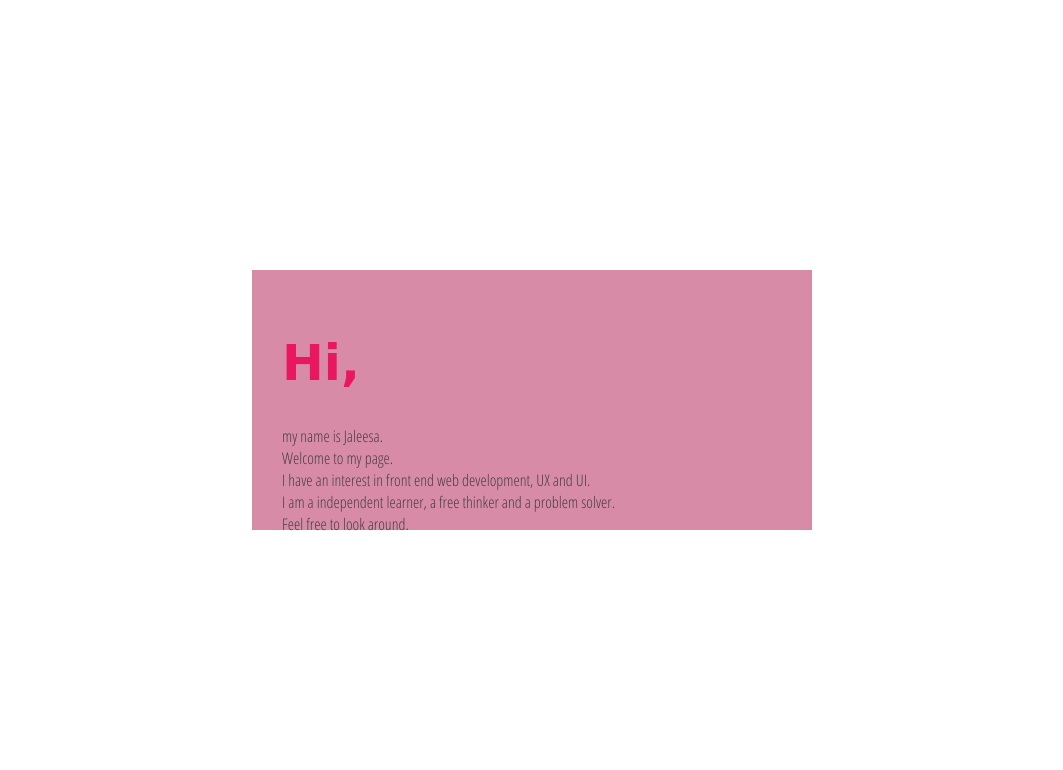
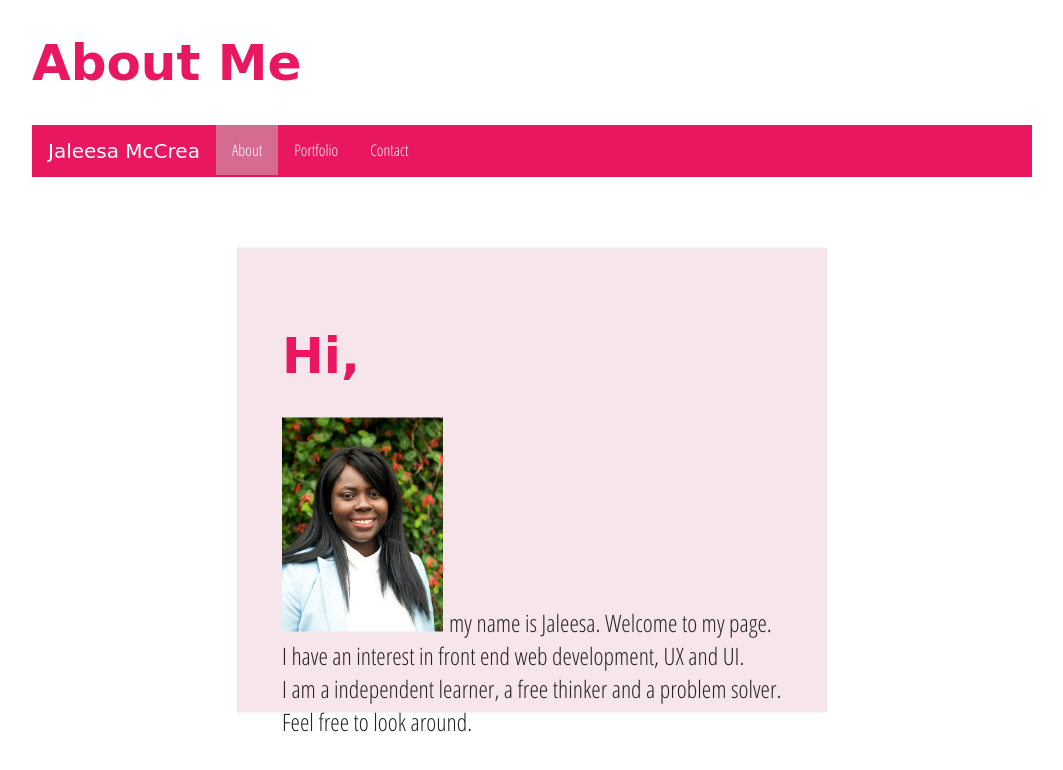
Before and after one commit to jaleesam/portfolio2, a plain HTML site: page nextpage.html in a window 1280 px wide. Shown: the whole page, without its empty margins (108-1171 px from the left). Drawn offline with Linux system fonts and the light colour scheme; a script that the page names is missing; a web font is replaced by a local one.

Commit message:
added navbar and stuff

```diff
--- a/main.css
+++ b/main.css
@@ -44,6 +44,24 @@
   #subtext1{
     float: initial;
   }
+  a:link {
+    color: white;
+}
+
+/* visited link */
+a:visited {
+    color: rgba(29, 2, 29, 0.801);
+}
+
+/* mouse over link */
+a:hover {
+    color: rgb(58, 5, 31);
+}
+
+/* selected link */
+a:active {
+    color: rgb(153, 0, 255);
+}
   #button {
     width:100px;
     height:20px;
@@ -79,9 +97,43 @@
   #page2{
     /* background: url("assets/portfoliobackground2.jpeg"); */
     background-color: white;
-    background-repeat: no-repeat;
-    background-size: 100%;
+    /* background-repeat: no-repeat;
+    background-size: 100%; */
+    max-width: 1000px;
+    margin: auto;
   }
+  ul {
+    list-style-type: none;
+    margin: 0;
+    padding: 0;
+    overflow: hidden;
+    background-color:rgb(233, 22, 96);
+}
+
+.jaleesa {
+  font-family: 'Euphoria Script', cursive;
+  font-size: 20px;
+}
+li {
+    float: left;
+}
+
+li a {
+    display: block;
+    color: white;
+    font-family: 'Open Sans Condensed', sans-serif;
+    text-align: center;
+    padding: 14px 16px;
+    text-decoration: none;
+}
+
+li a:hover:not(.active) {
+    background-color: rgb(233, 42, 109);
+}
+
+.active {
+    background-color:rgb(214, 107, 145)
+}
   h1{
     font-family: 'Euphoria Script', cursive;
     color:rgb(233, 22, 96);
@@ -92,19 +144,24 @@
   }
 
   #welcome{
-    background-color: rgb(216, 139, 166);
+    background-color: rgba(216, 139, 166, 0.226);
     /* opacity: 0.6; */
+    font-size: 24px;
     border-color:rgb(233, 42, 109);
-    height: 200px;
+    height: 375px;
     width: 500px;
-    color:rgb(66, 66, 66);
-    top: 50%;
+    color: rgb(39, 35, 35);
+    top: 60%;
     left: 50%;
     margin-right: -50%;
     transform: translate(-50%, -50%);
     position: absolute;
-    padding: 30px;
+    padding: 45px;
   }
+  div img {
+    display: block;
+
+ }
 
   .page3{
     background-color: whitesmoke;
@@ -152,7 +209,7 @@ img {
 /* Content */
 .content {
   box-sizing: border-box;
-  background-color: white;
+  background-color: rgba(216, 139, 166, 0.226);
   color: rgb(233, 42, 109);
   padding: 10px;
 }
--- a/nextpage.html
+++ b/nextpage.html
@@ -9,17 +9,27 @@
     <script src="main.js"></script>
     <link href="https://fonts.googleapis.com/css?family=Euphoria+Script|Open+Sans+Condensed:300" rel="stylesheet">
 </head>
+
 <body id="page2">
-    <div id="welcome">
+    <h1>About Me</h1>
+<!-- start navbar -->
+    <ul>
+        <li><a class="jaleesa" href="#home">Jaleesa McCrea</a></li>
+        <li><a class="active" href="#about">About</a></li>
+        <li><a href="#portfolio">Portfolio</a></li>
+        <li><a href="#contact">Contact</a></li>
+    </ul>
+<!-- end navbar -->
+    <div id="welcome" style="white-space:nowrap">
     <h1>Hi,</h1>
-
-    <p>
-        my name is Jaleesa. <br>
-        Welcome to my page. <br>
+    <img src="assets/profile-cropped.jpeg" alt="Profile Picture" height="214" width="161" style="display:inline;">
+    <p style="display:inline; white-space:nowrap;">
+        my name is Jaleesa.  Welcome to my page.<br>
         I have an interest in front end web development, UX and UI.<br>
          I am a independent learner, a free thinker and a problem solver.<br>
-         Feel free to look around.<br>
+         Feel free to look around.
     </p>
+
     </div>
 </body>
 </html>
```
Also changed, not shown: portfolio.html (+10 -1 lines), assets/profile-cropped.jpeg (added).
